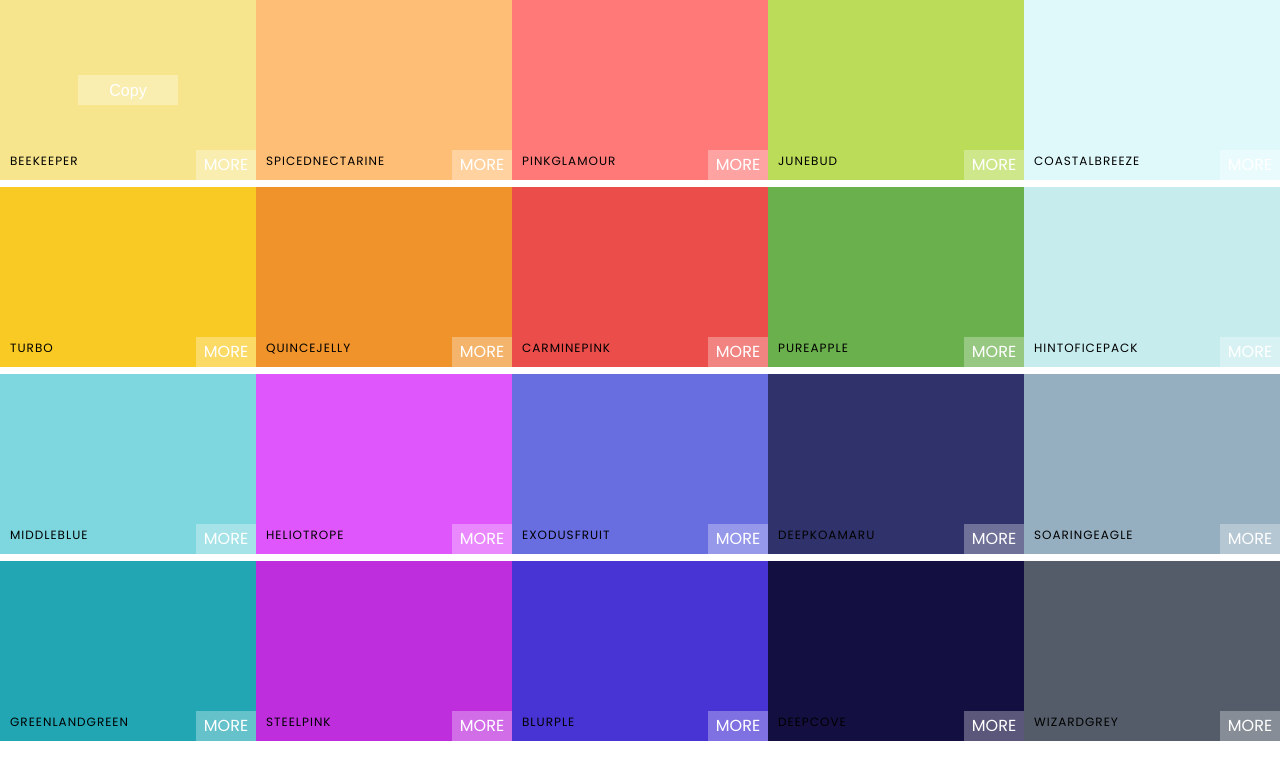
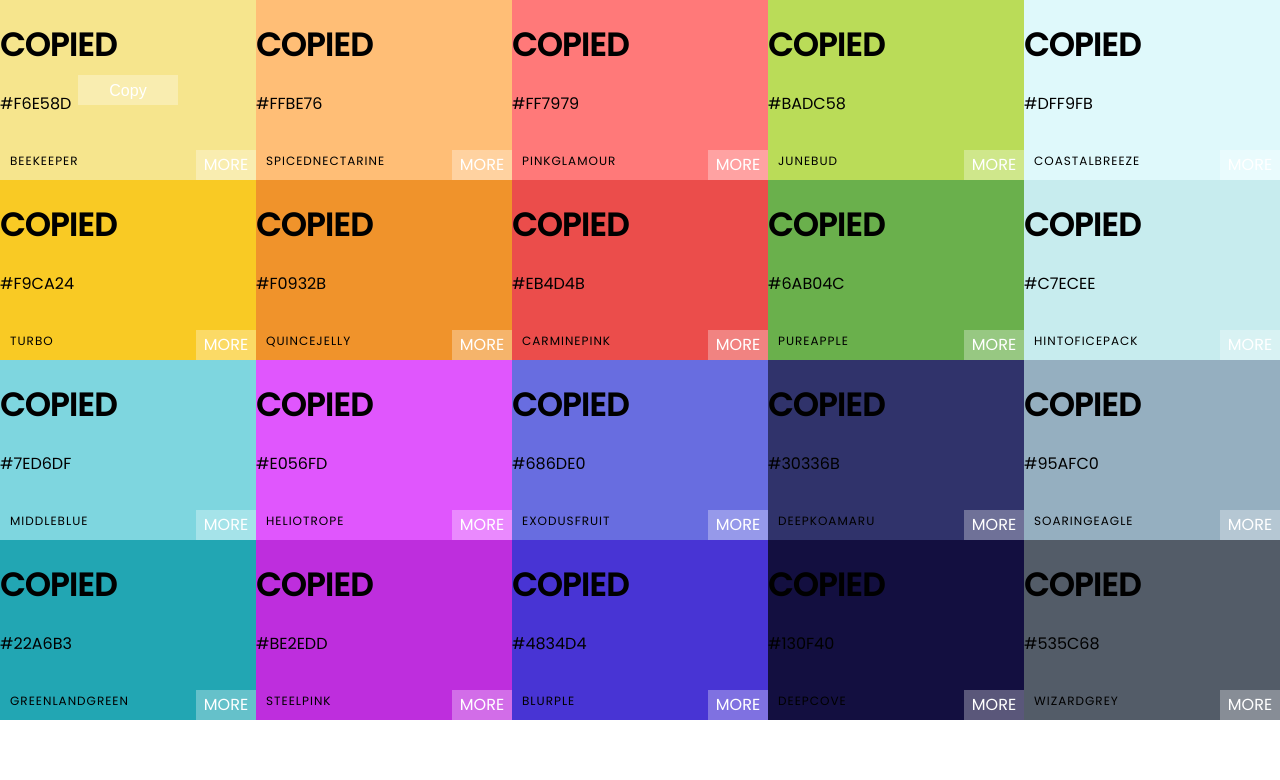
Before and after one commit to undefined-dev74/color-platte, a React (Create React App) app: page / in a window 1280 px wide. Shown: the top 780 px of the page. Built offline with nearby package versions, Linux system fonts and the light colour scheme.

Commit message:
Added copy overylay animation

```diff
--- a/src/components/ColorBox.jsx
+++ b/src/components/ColorBox.jsx
@@ -1,13 +1,36 @@
 import React, { Component } from "react";
+// ? this library can help us to copy content to the clipboard
 import { CopyToClipboard } from "react-copy-to-clipboard";
+// ? the library mentioned above
 import "../style/ColorBox.css";
 
 class ColorBox extends Component {
+  constructor(props) {
+    super(props);
+    this.state = { copied: false };
+    this.changeCopyState = this.changeCopyState.bind(this);
+  }
+  changeCopyState() {
+    this.setState({ copied: true }, () => {
+      setTimeout(() => {
+        this.setState({ copied: false });
+      }, 1500);
+    });
+  }
   render() {
     const { name, background } = this.props;
+    const { copied } = this.state;
     return (
-      <CopyToClipboard text={background}>
+      <CopyToClipboard text={background} onCopy={this.changeCopyState}>
         <div style={{ background }} className="ColorBox">
+          <div
+            style={{ background }}
+            className={`copy-overlay ${copied && "show"}`}
+          />
+          <div className={`copy-msg ${copied && "show"}`}>
+            <h1>Copied</h1>
+            <p>{this.props.background}</p>
+          </div>
           <div className="copy-container">
             <div className="box-content">
               <span>{name}</span>
```
